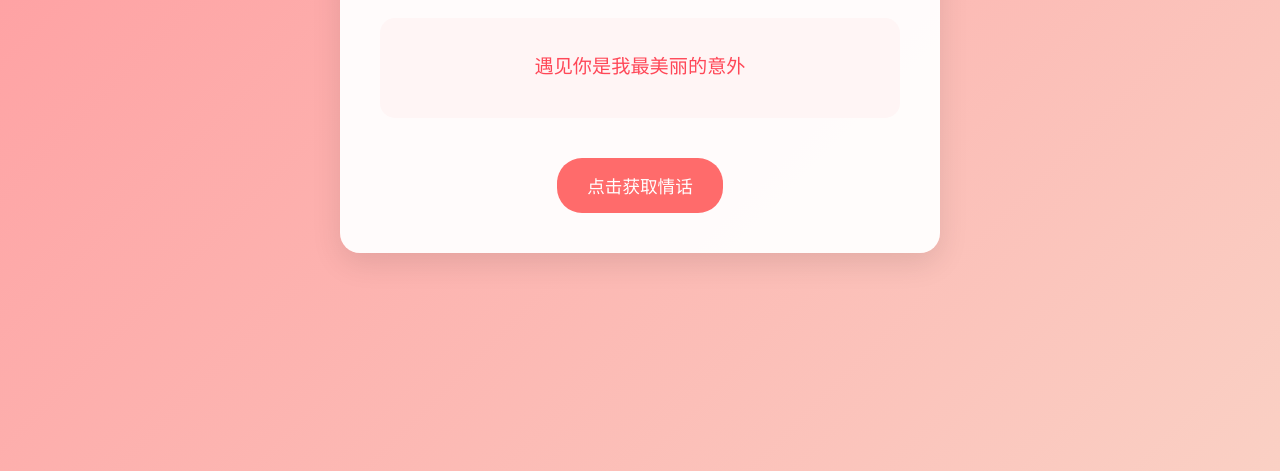
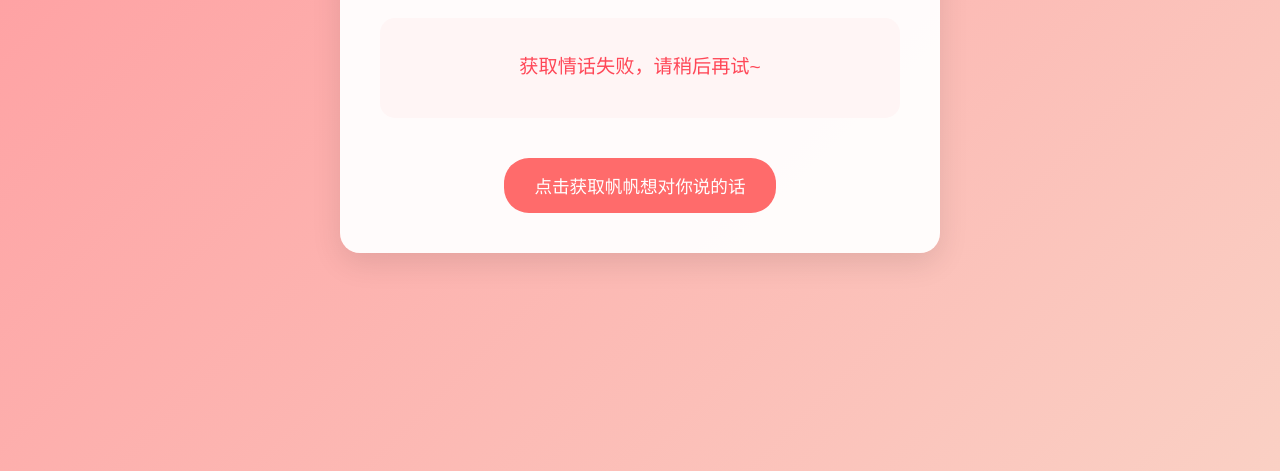
Before and after one commit to zhangfan7382/zf.github.io, a plain HTML site: page index.html in a window 1280 px wide. Shown: the part 329-800 px from the top of the page. Drawn offline with Linux system fonts and the light colour scheme; no server answers.

Commit message:
Update index.html

```diff
--- a/index.html
+++ b/index.html
@@ -103,7 +103,7 @@
 </head>
 <body>
     <div class="message-card">
-        <h1 class="title">💝 土味情话 💝</h1>
+        <h1 class="title">💝 情话 💝</h1>
         <div class="message-box" id="messageBox">
             <p class="message-text" id="messageText">正在加载情话...</p>
         </div>
@@ -115,18 +115,6 @@
         const getMessageBtn = document.getElementById('getMessageBtn');
         let isLoading = false;
 
-        // 添加本地备用情话
-        const backupMessages = [
-            "你是我最想留住的幸运",
-            "遇见你是我最美丽的意外",
-            "你是我最想留住的幸运",
-            "遇见你是我最美丽的意外",
-            "你是我最想留住的幸运",
-            "遇见你是我最美丽的意外",
-            "你是我最想留住的幸运",
-            "遇见你是我最美丽的意外"
-        ];
-
         async function getLoveMessage() {
             if (isLoading) return;
 
@@ -137,24 +125,15 @@
 
             try {
                 const response = await fetch('https://api.uomg.com/api/rand.qinghua?format=json');
-                if (!response.ok) {
-                    throw new Error('网络请求失败');
-                }
                 const data = await response.json();
-                if (data.code === 1 && data.content) {
-                    messageText.textContent = data.content;
-                } else {
-                    throw new Error('API返回数据格式错误');
-                }
+                messageText.textContent = data.content;
             } catch (error) {
                 console.error('获取情话失败:', error);
-                // 使用本地备用情话
-                const randomIndex = Math.floor(Math.random() * backupMessages.length);
-                messageText.textContent = backupMessages[randomIndex];
+                messageText.textContent = '获取情话失败，请稍后再试~';
             } finally {
                 isLoading = false;
                 getMessageBtn.disabled = false;
-                getMessageBtn.textContent = '点击获取情话';
+                getMessageBtn.textContent = '点击获取帆帆想对你说的话';
             }
         }
 
```
